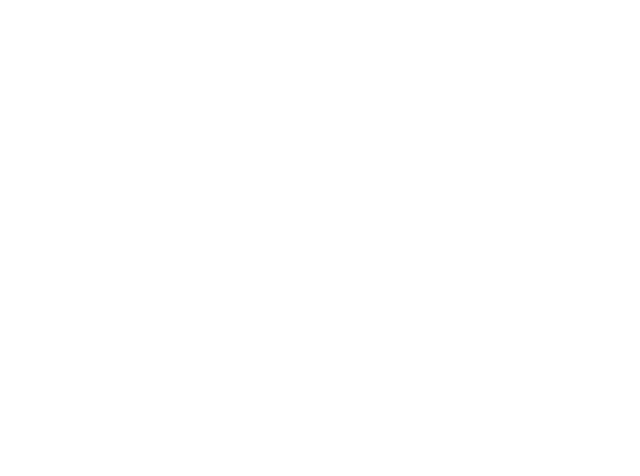
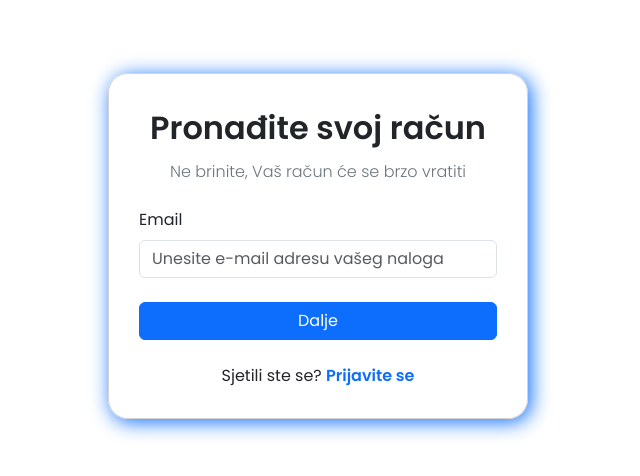
Before and after one commit to FlaShadowK/betterEdu, a React (Create React App) app: page /forgot in a window 1280 px wide. Before the commit this address had no page. Shown: the part 154-630 px from the top of the page, without its empty margins (322-962 px from the left). Built offline with nearby package versions, Linux system fonts and the light colour scheme.

Commit message:
added password reset

```diff
--- a/src/App.js
+++ b/src/App.js
@@ -2,6 +2,7 @@
 import Register from "./components/Auth/Register";
 import { BrowserRouter, Routes, Route } from "react-router-dom";
 import Home from "./components/Home/Home";
+import AuthReset from "./components/Auth/AuthReset";
 function App() {
   return (
     <BrowserRouter>
@@ -10,6 +11,7 @@
                 <Route index element={<Home/>}/>
                 <Route path="login" element={<Login/>}/>
                 <Route path="register" element={<Register/>}/>
+                <Route path="forgot" element={<AuthReset/>}/>
             </Route>
         </Routes>
     </BrowserRouter>
--- /dev/null
+++ b/src/components/Auth/AuthReset.jsx
@@ -0,0 +1,33 @@
+import "bootstrap/dist/css/bootstrap.min.css";
+import "./Auth.css";
+import AuthTitle from "./AuthTitle";
+import AuthForm from "./AuthForm";
+import AuthInput from "./AuthInput";
+import AuthButton from "./AuthButton";
+import AuthOther from "./AuthOther";
+import AuthFormContainer from "./AuthFormContainer";
+
+const AuthReset = () => {
+  return (
+      <AuthFormContainer>
+          <AuthTitle title="Pronađite svoj račun" message="Ne brinite, Vaš račun će se brzo vratiti"/>
+          <AuthForm>
+              <AuthInput
+                  title="Email"
+                  name="username"
+                  type="text"
+                  placeholder="Unesite e-mail adresu vašeg naloga"
+              />
+              <br/>
+              <AuthButton text="Dalje"/>
+              <AuthOther
+                  message="Sjetili ste se? "
+                  link="/login"
+                  linkText="Prijavite se"
+              />
+          </AuthForm>
+      </AuthFormContainer>
+  );
+}
+
+export default AuthReset;
--- a/src/components/Auth/Login.jsx
+++ b/src/components/Auth/Login.jsx
@@ -29,7 +29,7 @@
                       <label className="form-check-label" htmlFor="remember_me">⠀Zapamti me</label>
                   {/*                                        ovo nije space ----^   */}
                   </div>
-                  <a className="text-decoration-none fw-bold" href="#">Zaboravljena šifra?</a>
+                  <a className="text-decoration-none fw-bold" href="/forgot">Zaboravljena šifra?</a>
               </div>
               <AuthButton text="Prijavi se"/>
               <AuthOther
```
